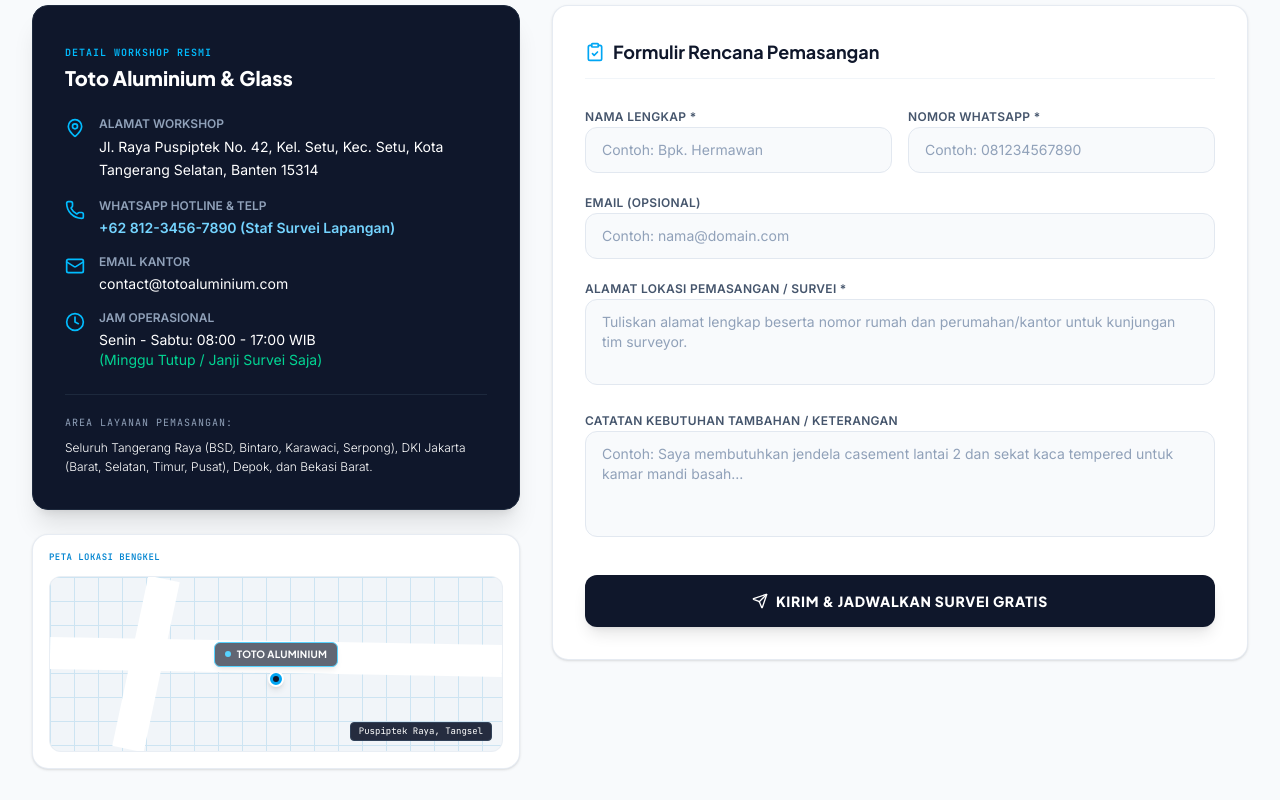
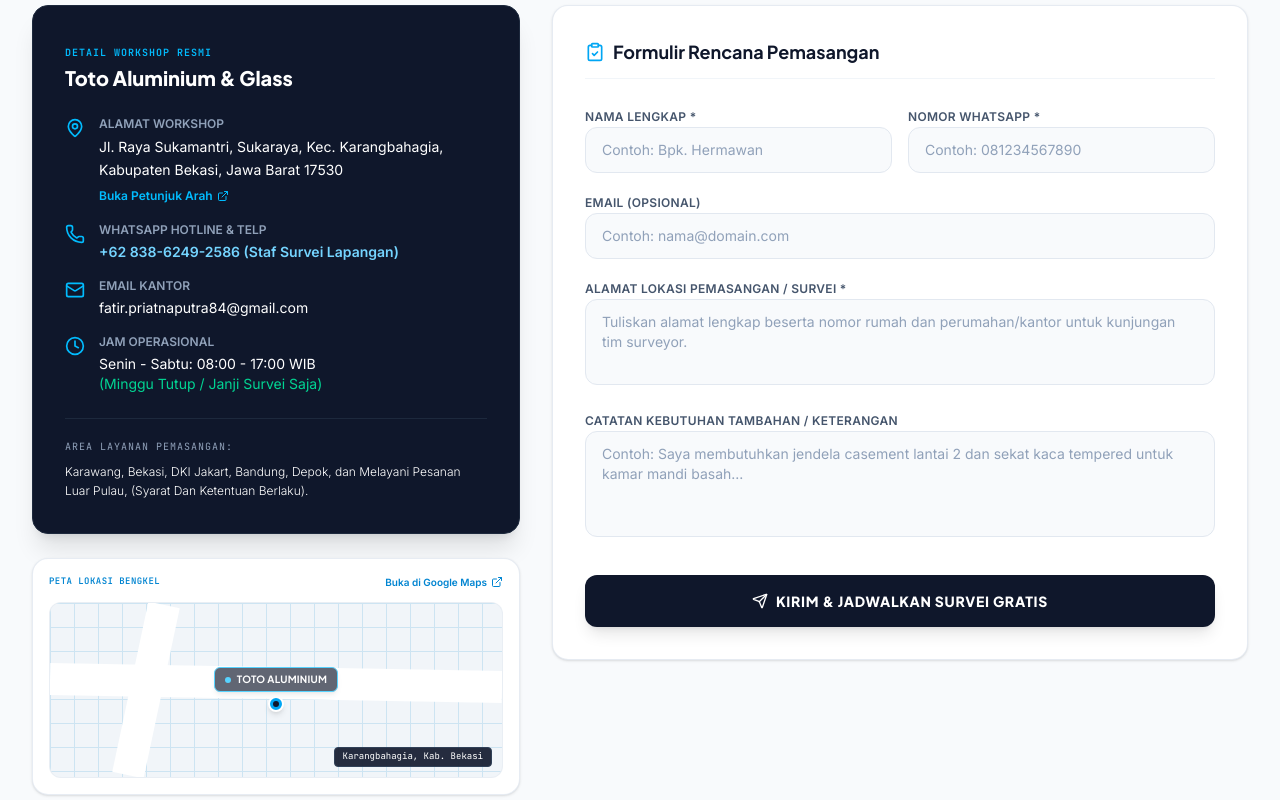
Before and after one commit to itaulfahhimah-glitch/TOTO-Aluminium, a React (Vite) app: page / in a window 1280 px wide. Shown: the part 6980-7780 px from the top of the page. Built offline with nearby package versions, Linux system fonts and the light colour scheme.

Commit message:
chore: update workshop location and contact info
Migrated workshop address to Karangbahagia, Bekasi, added Google Maps navigation link, and updated the WhatsApp contact number across the application.

```diff
--- a/src/App.tsx
+++ b/src/App.tsx
@@ -265,7 +265,7 @@
               </p>
 
               <p className="text-[10px] text-slate-500 font-mono">
-                Workshop: Setu, Tangerang Selatan, Banten
+                Workshop: Karangbahagia, Kabupaten Bekasi, Jawa Barat
               </p>
             </div>
 
@@ -314,7 +314,7 @@
           {/* Bottom license statement */}
           <div className="border-t border-slate-900 pt-8 flex flex-col sm:flex-row items-center justify-between gap-4 text-[11px] text-slate-500">
             <p>&copy; {new Date().getFullYear()} Toto Aluminium & Glass. All Rights Reserved. Hak cipta dilindungi undang-undang.</p>
-            <p className="font-mono text-right">Tangerang Selatan, Banten, Indonesia</p>
+            <p className="font-mono text-right">Bekasi, Jawa Barat, Indonesia</p>
           </div>
 
         </div>
@@ -322,7 +322,7 @@
 
       {/* Floating Action WhatsApp shortcut button */}
       <a
-        href="https://wa.me/6281234567890?text=Halo%20Toto%20Aluminium%2C%20saya%20tertarik%20ingin%20jadwalkan%20survei%20lapangan%20gratis."
+        href="https://wa.me/6283862492586?text=Halo%20Toto%20Aluminium%2C%20saya%20tertarik%20ingin%20jadwalkan%20survei%20lapangan%20gratis."
         target="_blank"
         rel="noopener noreferrer"
         className="fixed bottom-6 right-6 z-40 bg-emerald-500 hover:bg-emerald-400 text-slate-950 p-3.5 sm:p-4 rounded-full shadow-2xl shadow-emerald-500/25 transition-all hover:scale-105 active:scale-95 flex items-center justify-center group"
--- a/src/components/Contact.tsx
+++ b/src/components/Contact.tsx
@@ -1,6 +1,6 @@
 import React, { useState, useEffect } from "react";
 import { QuoteFormData } from "../types";
-import { Phone, Mail, MapPin, Clock, Send, ShieldCheck, ClipboardCheck, ArrowRight } from "lucide-react";
+import { Phone, Mail, MapPin, Clock, Send, ShieldCheck, ClipboardCheck, ArrowRight, ExternalLink } from "lucide-react";
 
 interface ContactProps {
   prefilledNotes?: string;
@@ -138,8 +138,17 @@
                   <div>
                     <h4 className="text-xs font-semibold text-slate-400 uppercase">Alamat Workshop</h4>
                     <p className="text-xs sm:text-sm text-slate-250 mt-1 leading-relaxed">
-                      Jl. Raya Puspiptek No. 42, Kel. Setu, Kec. Setu, Kota Tangerang Selatan, Banten 15314
+                      Jl. Raya Sukamantri, Sukaraya, Kec. Karangbahagia, Kabupaten Bekasi, Jawa Barat 17530
                     </p>
+                    <a
+                      href="https://www.google.com/maps/place/Jl.+Raya+Sukamantri,+Sukaraya,+Kec.+Karangbahagia,+Kabupaten+Bekasi,+Jawa+Barat+17530/@-6.2383555,107.1603274,17z/data=!3m1!4b1!4m6!3m5!1s0x2e698445a61e3765:0x906cc36e54ecc1f8!8m2!3d-6.2383555!4d107.1629077!16s%2Fg%2F1hm33tzgr"
+                      target="_blank"
+                      rel="noopener noreferrer"
+                      className="inline-flex items-center space-x-1 text-xs text-sky-400 hover:text-sky-300 font-semibold hover:underline mt-1.5"
+                    >
+                      <span>Buka Petunjuk Arah</span>
+                      <ExternalLink className="w-3 h-3" />
+                    </a>
                   </div>
                 </div>
 
@@ -148,11 +157,11 @@
                   <div>
                     <h4 className="text-xs font-semibold text-slate-400 uppercase">WhatsApp Hotline & Telp</h4>
                     <a
-                      href="https://wa.me/6281234567890"
+                      href="https://wa.me/6283862492586"
                       target="_blank"
                       className="text-xs sm:text-sm text-sky-300 font-semibold hover:underline mt-1 block"
                     >
-                      +62 812-3456-7890 (Staf Survei Lapangan)
+                      +62 838-6249-2586 (Staf Survei Lapangan)
                     </a>
                   </div>
                 </div>
@@ -162,10 +171,10 @@
                   <div>
                     <h4 className="text-xs font-semibold text-slate-400 uppercase">Email Kantor</h4>
                     <a
-                      href="mailto:contact@totoaluminium.com"
+                      href="mailto:fatir.priatnaputra84@gmail.com"
                       className="text-xs sm:text-sm text-slate-250 hover:underline mt-1 block"
                     >
-                      contact@totoaluminium.com
+                      fatir.priatnaputra84@gmail.com
                     </a>
                   </div>
                 </div>
@@ -186,14 +195,25 @@
               <div className="border-t border-slate-800 pt-5">
                 <span className="text-[10px] font-mono uppercase tracking-widest text-slate-400 block mb-2">Area Layanan Pemasangan:</span>
                 <p className="text-xs text-slate-350 leading-relaxed font-light">
-                  Seluruh Tangerang Raya (BSD, Bintaro, Karawaci, Serpong), DKI Jakarta (Barat, Selatan, Timur, Pusat), Depok, dan Bekasi Barat.
+                  Karawang, Bekasi, DKI Jakart, Bandung, Depok, dan Melayani Pesanan Luar Pulau, (Syarat Dan Ketentuan Berlaku).
                 </p>
               </div>
             </div>
 
             {/* Custom Interactive Mock Map View representing real physical workshop */}
             <div className="relative bg-white border border-slate-200/80 p-4 rounded-2xl shadow-sm space-y-3">
-              <span className="font-mono text-[9px] tracking-wider text-sky-600 font-bold uppercase block">Peta Lokasi Bengkel</span>
+              <div className="flex items-center justify-between">
+                <span className="font-mono text-[9px] tracking-wider text-sky-600 font-bold uppercase block">Peta Lokasi Bengkel</span>
+                <a
+                  href="https://www.google.com/maps/place/Jl.+Raya+Sukamantri,+Sukaraya,+Kec.+Karangbahagia,+Kabupaten+Bekasi,+Jawa+Barat+17530/@-6.2383555,107.1603274,17z/data=!3m1!4b1!4m6!3m5!1s0x2e698445a61e3765:0x906cc36e54ecc1f8!8m2!3d-6.2383555!4d107.1629077!16s%2Fg%2F1hm33tzgr"
+                  target="_blank"
+                  rel="noopener noreferrer"
+                  className="inline-flex items-center space-x-1 text-[10px] text-sky-600 hover:text-sky-500 font-semibold hover:underline"
+                >
+                  <span>Buka di Google Maps</span>
+                  <ExternalLink className="w-3 h-3" />
+                </a>
+              </div>
               <div className="relative h-44 bg-slate-100 rounded-xl overflow-hidden border border-slate-200/50 flex items-center justify-center">
 
                 {/* Visual grid representing streets */}
@@ -218,7 +238,7 @@
                 </div>
 
                 <div className="absolute bottom-2.5 right-2.5 bg-slate-900/90 backdrop-blur-md text-white text-[9px] font-mono px-2 py-0.5 rounded border border-slate-700">
-                  Puspiptek Raya, Tangsel
+                  Karangbahagia, Kab. Bekasi
                 </div>
               </div>
             </div>
--- a/src/components/Navbar.tsx
+++ b/src/components/Navbar.tsx
@@ -99,7 +99,7 @@
           {/* Contact CTA */}
           <div className="hidden lg:flex items-center">
             <a
-              href="https://wa.me/6281234567890?text=Halo%20Toto%20Aluminium%2C%20saya%20tertarik%20untuk%20konsultasi%20kusen%20dan%20kaca."
+              href="https://wa.me/6283862492586?text=Halo%20Toto%20Aluminium%2C%20saya%20tertarik%20untuk%20konsultasi%20kusen%20dan%20kaca."
               target="_blank"
               rel="noopener noreferrer"
               className="flex items-center space-x-2 bg-sky-600 hover:bg-sky-500 text-white px-4 py-2 rounded-lg font-display font-semibold text-xs tracking-wide uppercase shadow-lg shadow-sky-600/25 transition-all hover:translate-y-[-1px] active:translate-y-[1px]"
@@ -144,7 +144,7 @@
           ))}
           <div className="pt-4 px-4">
             <a
-              href="https://wa.me/6281234567890?text=Halo%20Toto%20Aluminium%2C%20saya%20tertarik%20untuk%20konsultasi%20kusen%20dan%20kaca."
+              href="https://wa.me/6283862492586?text=Halo%20Toto%20Aluminium%2C%20saya%20tertarik%20untuk%20konsultasi%20kusen%20dan%20kaca."
               target="_blank"
               rel="noopener noreferrer"
               className="flex items-center justify-center space-x-2 w-full bg-sky-600 hover:bg-sky-500 text-white py-3 rounded-lg font-display font-semibold text-xs tracking-wide uppercase shadow-lg"
```
